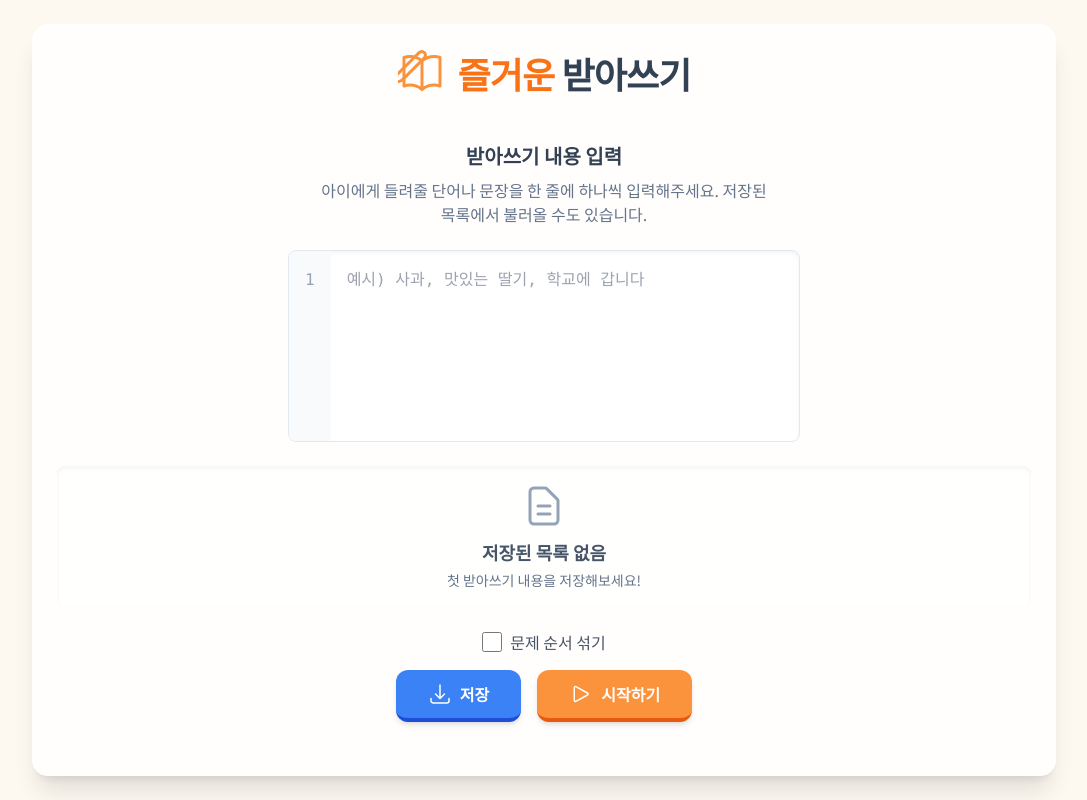
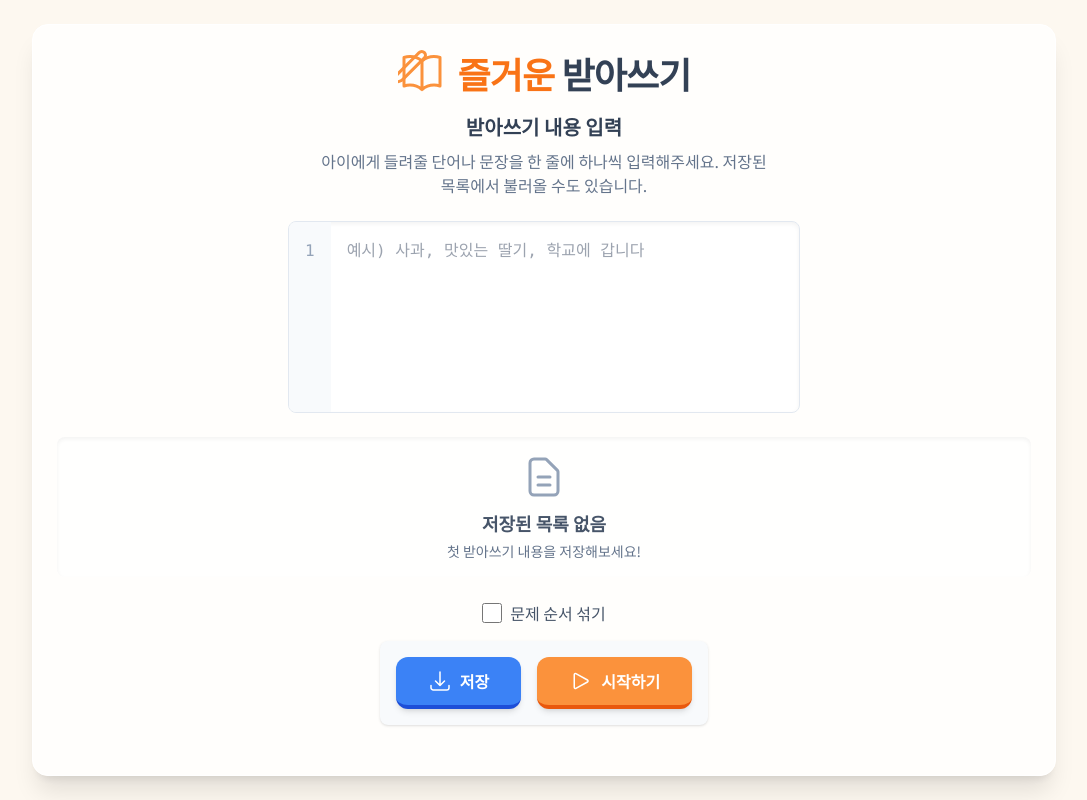
Before and after one commit to yeob77/dictation, a React (Vite) app: page / in a window 1280 px wide. Shown: the whole page, without its empty margins (96-1183 px from the left). Built offline with nearby package versions, Linux system fonts and the light colour scheme.

Commit message:
fix: iPad touch drawing issue

```diff
--- a/components/ParentSetup.tsx
+++ b/components/ParentSetup.tsx
@@ -36,7 +36,7 @@ const ParentSetup: React.FC<ParentSetupProps> = ({ text, onTextChange, onStart,
   const lineNumbers = Array.from({ length: Math.max(text.split('\n').length, 1) }, (_, i) => i + 1).join('\n');
 
   return (
-    <div className="flex flex-col items-center justify-center h-full text-center">
+    <div className="flex flex-col items-center text-center">
       <h2 className="text-xl font-bold text-slate-700 mb-2">받아쓰기 내용 입력</h2>
       <p className="text-slate-500 mb-6 max-w-md">
         아이에게 들려줄 단어나 문장을 한 줄에 하나씩 입력해주세요.
@@ -78,7 +78,7 @@ const ParentSetup: React.FC<ParentSetupProps> = ({ text, onTextChange, onStart,
         </label>
       </div>
 
-      <div className="flex items-center gap-4 mt-4">
+      <div className="flex items-center justify-center gap-4 mt-4 p-4 bg-slate-50 rounded-lg shadow">
         <button
           onClick={handleSave}
           className="flex items-center gap-2 bg-blue-500 text-white font-bold py-3 px-8 rounded-xl shadow-md hover:bg-blue-600 transition-all duration-150 border-b-4 border-blue-700 active:translate-y-px active:border-b-2 focus:outline-none focus:ring-2 focus:ring-offset-2 focus:ring-blue-500"
--- a/components/WritingCanvas.tsx
+++ b/components/WritingCanvas.tsx
@@ -28,6 +28,8 @@ const WritingCanvas = forwardRef<WritingCanvasHandle, WritingCanvasProps>(({ ini
     if(ctx){
         ctx.lineCap = 'round';
         ctx.lineJoin = 'round';
+        ctx.imageSmoothingEnabled = true; // Enable anti-aliasing
+        ctx.imageSmoothingQuality = 'high'; // Set quality to high
         setDrawCtx(ctx);
     }
   }, []);
@@ -112,7 +114,7 @@ const WritingCanvas = forwardRef<WritingCanvasHandle, WritingCanvasProps>(({ ini
   };
 
   const startDrawing = (event: React.MouseEvent | React.TouchEvent) => {
-    event.preventDefault();
+    // event.preventDefault(); // Handled in JSX
     if (!drawCtx) return;
     setupContextForTool();
     const { x, y } = getCoords(event);
@@ -122,7 +124,7 @@ const WritingCanvas = forwardRef<WritingCanvasHandle, WritingCanvasProps>(({ ini
   };
 
   const draw = (event: React.MouseEvent | React.TouchEvent) => {
-    event.preventDefault();
+    // event.preventDefault(); // Handled in JSX
     if (!isDrawing || !drawCtx) return;
     const { x, y } = getCoords(event);
     drawCtx.lineTo(x, y);
@@ -171,14 +173,14 @@ const WritingCanvas = forwardRef<WritingCanvasHandle, WritingCanvasProps>(({ ini
         ref={drawCanvasRef}
         width={800}
         height={600}
-        className="absolute top-0 left-0 w-full h-full"
+        className="absolute top-0 left-0 w-full h-full touch-action-none"
         onMouseDown={startDrawing}
         onMouseMove={draw}
         onMouseUp={stopDrawing}
         onMouseLeave={stopDrawing}
-        onTouchStart={startDrawing}
-        onTouchMove={draw}
-        onTouchEnd={stopDrawing}
+        onTouchStart={(e) => { e.preventDefault(); startDrawing(e); }}
+        onTouchMove={(e) => { e.preventDefault(); draw(e); }}
+        onTouchEnd={(e) => { e.preventDefault(); stopDrawing(); }}
       />
     </div>
   );
```
